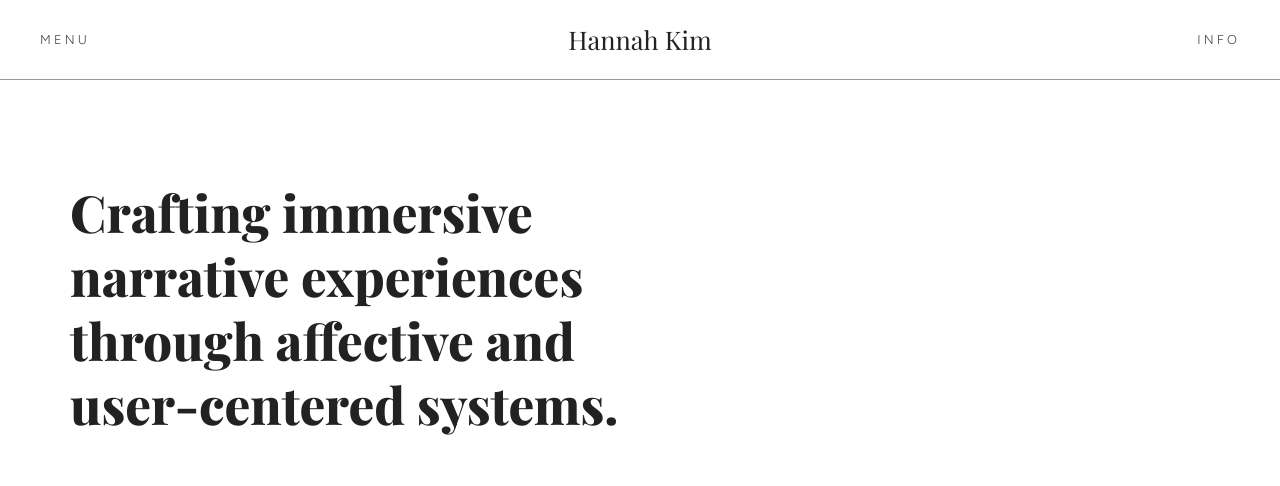
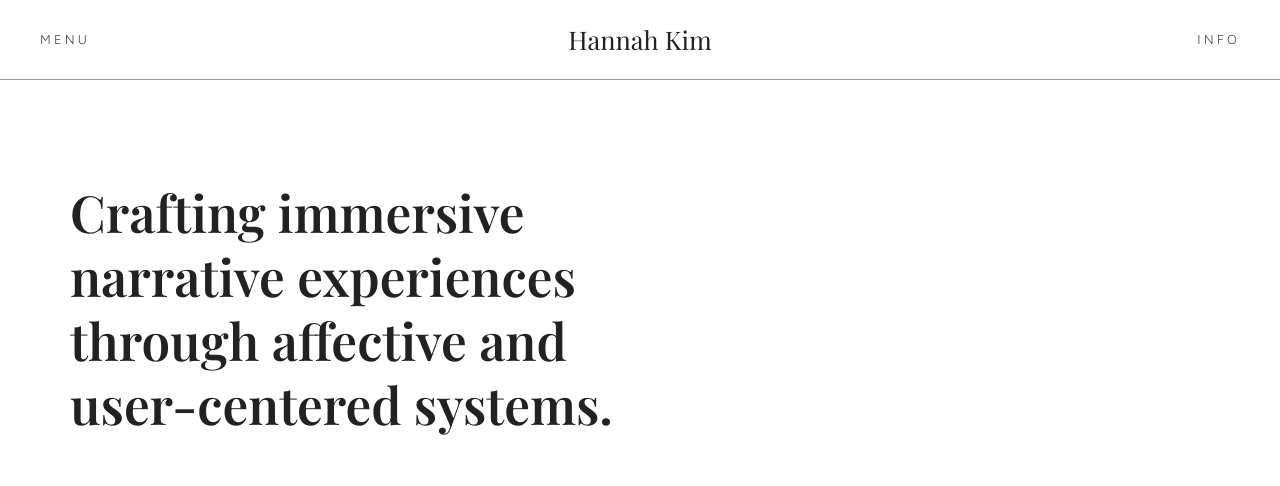
Before and after one commit to Gamddalki/hannahkim, a React (Create React App) app: page / in a window 1280 px wide. Shown: the top 486 px of the page. Built offline with nearby package versions, Linux system fonts and the light colour scheme; grey boxes are pictures that could not be loaded.

Commit message:
💄 UI : Adjust BigIntroTitle font weight

```diff
--- a/src/Routes/About.js
+++ b/src/Routes/About.js
@@ -4,7 +4,6 @@ import PageContainer from "../Components/PageContainer";
 
 const BigIntroTitle = styled.h1`
   font-size: 3.2rem;
-  font-weight: 800;
   line-height: 1.25;
   color: ${(props) => props.theme.colors.black};
   margin-top: 40px;
```
